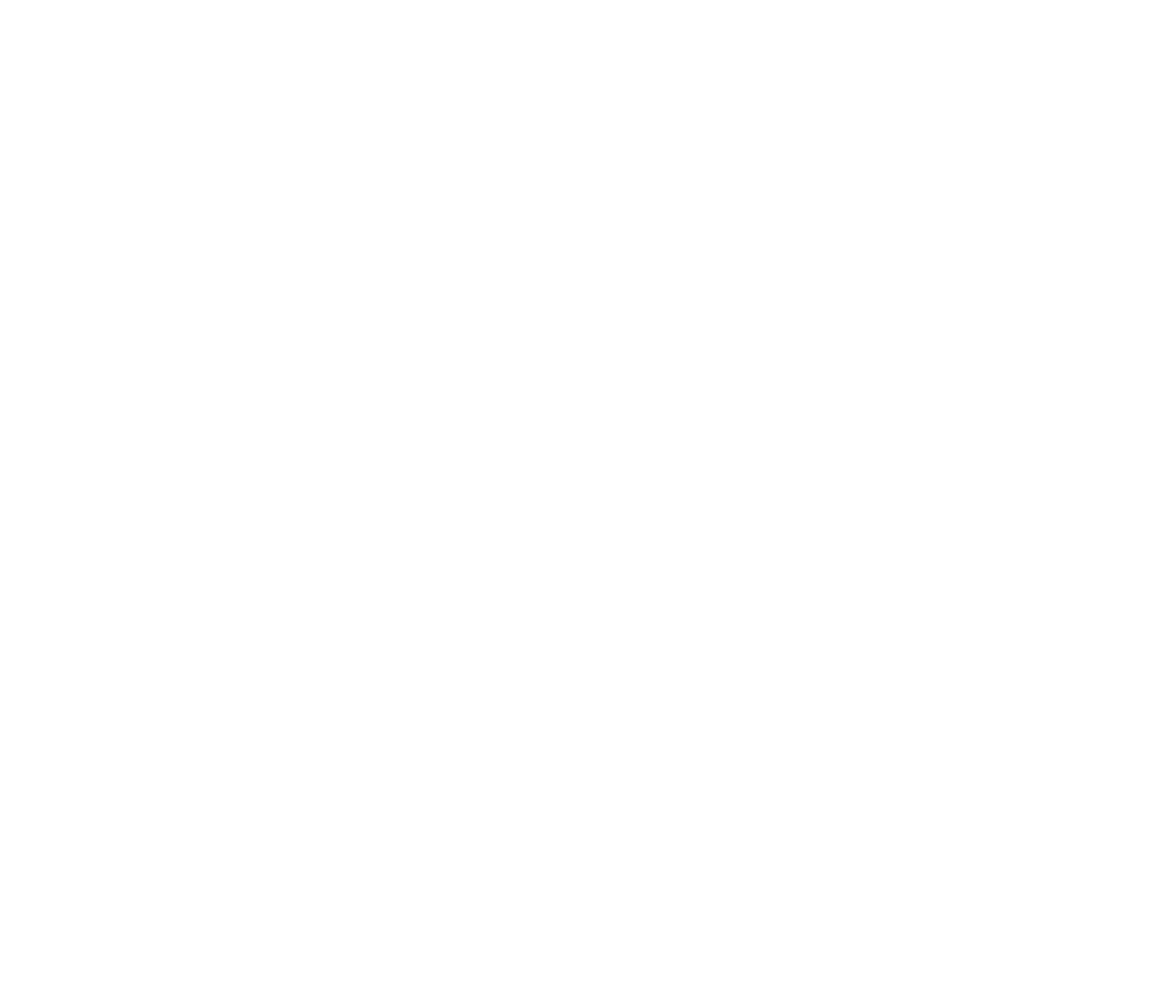
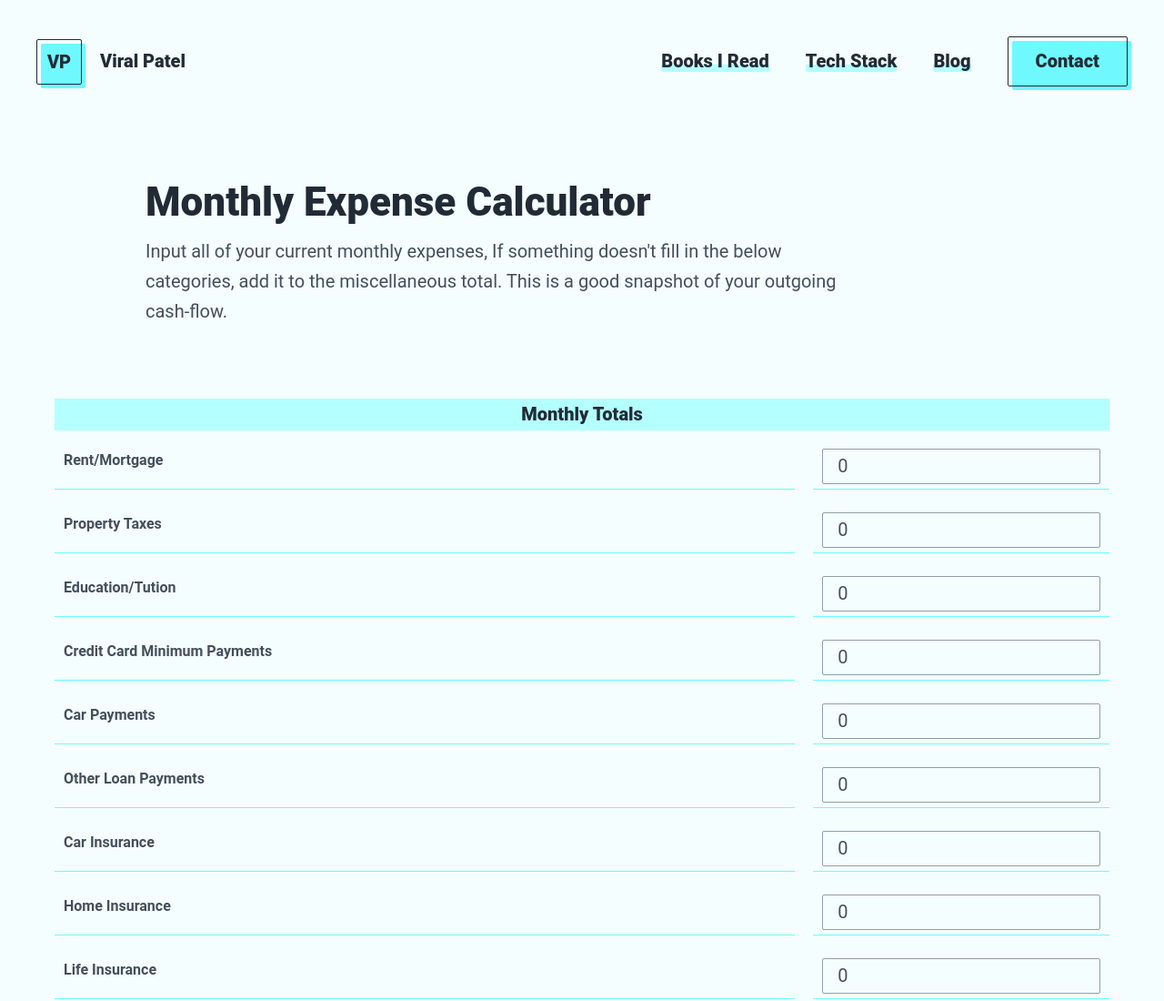
Before and after one commit to viral810/gatsby-viralpatel.blog, a Gatsby site: page /monthly-expense-calculator in a window 1280 px wide. Before the commit this address had no page. Shown: the top 1100 px of the page at 91% size. Before the commit the page ends 800 px from the top, so only its background shows below. Built offline with nearby package versions, Linux system fonts and the light colour scheme; Gatsby itself is replaced by a stand-in of ours.

Commit message:
Successfully add monthly expense calculator

```diff
--- a/gatsby-config.js
+++ b/gatsby-config.js
@@ -6,6 +6,7 @@
   },
   plugins: [
     `gatsby-plugin-react-helmet`,
+    `gatsby-plugin-styled-components`,
     {
       resolve: `gatsby-source-filesystem`,
       options: {
--- a/package.json
+++ b/package.json
@@ -5,19 +5,22 @@
   "version": "0.1.0",
   "author": "Kyle Mathews <mathews.kyle@gmail.com>",
   "dependencies": {
+    "babel-plugin-styled-components": "^1.10.0",
     "gatsby": "^2.1.18",
     "gatsby-image": "^2.0.30",
     "gatsby-plugin-manifest": "^2.0.19",
     "gatsby-plugin-offline": "^2.0.24",
     "gatsby-plugin-react-helmet": "^3.0.7",
     "gatsby-plugin-sharp": "^2.0.22",
+    "gatsby-plugin-styled-components": "^3.0.6",
     "gatsby-source-filesystem": "^2.0.23",
     "gatsby-transformer-remark": "^2.3.0",
     "gatsby-transformer-sharp": "^2.1.14",
     "prop-types": "^15.7.2",
     "react": "^16.8.3",
     "react-dom": "^16.8.3",
-    "react-helmet": "^5.2.0"
+    "react-helmet": "^5.2.0",
+    "styled-components": "^4.1.3"
   },
   "devDependencies": {
     "husky": "^1.3.1",
--- a/src/components/layout.js
+++ b/src/components/layout.js
@@ -21,9 +21,14 @@
       <>
         <Header siteTitle={data.site.siteMetadata.title} />
         <main id="main-content">
-      <div className="l-container l-container--rel">{children}</div>
-    </main>
-          <Footer />
+          <div className="l-container l-container--rel">{children}</div>
+        </main>
+        <div id="amzn-assoc-ad-83f1be74-3746-4844-9035-abbea5ae82a5" />
+        <script
+          async
+          src="//z-na.amazon-adsystem.com/widgets/onejs?MarketPlace=US&adInstanceId=83f1be74-3746-4844-9035-abbea5ae82a5"
+        />
+        <Footer />
       </>
     )}
   />
--- /dev/null
+++ b/src/pages/monthly-expense-calculator.js
@@ -0,0 +1,176 @@
+import React, { Fragment, useState } from "react"
+import styled from "styled-components"
+
+import Layout from "../components/layout"
+import SEO from "../components/seo"
+
+const StyledTable = styled.div`
+  margin-bototm: 30px;
+
+  .type {
+    font-size: 1rem;
+    font-weight: 700;
+
+    &.last {
+      text-align: right;
+      text-transform: uppercase;
+    }
+  }
+
+  h3 {
+    display: inline-block;
+    width: 100%;
+    text-align: center;
+    padding: 5px;
+    margin-bottom: 15px;
+    background-color: var(--secondary);
+  }
+
+  .grid__table {
+    display: -ms-grid;
+    display: grid;
+    grid-gap: 1.25rem 1.25rem;
+    -ms-grid-template-columns: 5fr 2fr;
+    grid-template-columns: 5fr 2fr;
+
+    input {
+      padding: 0.125rem 1rem;
+    }
+
+    span {
+      padding: 5px 10px;
+      border-bottom: 1px solid var(--primary);
+
+      &:last-child,
+      &:nth-last-child(2) {
+        background: var(--secondary);
+      }
+    }
+  }
+`
+
+const Fields = [
+  "Rent/Mortgage",
+  "Property Taxes",
+  "Education/Tution",
+  "Credit Card Minimum Payments",
+  "Car Payments",
+  "Other Loan Payments",
+  "Car Insurance",
+  "Home Insurance",
+  "Life Insurance",
+  "Health/Dental Insurance",
+  "Telephone",
+  "Cable/TV",
+  "Heating/Electricity",
+  "Water",
+  "Gasoline",
+  "Eating out",
+  "Subscriptions(Online and Offline)",
+  "Memberships",
+  "Miscellaneous",
+]
+
+const IndexPage = () => {
+  const [cost, setCost] = useState(0)
+
+  const onCostChange = () => {
+    const inputs = document.getElementsByClassName("control")
+    let totalCost = 0
+    for (let input of inputs) {
+      totalCost = totalCost + parseFloat(input.value)
+    }
+    setCost(totalCost)
+  }
+
+  return (
+    <Layout>
+      <SEO
+        title="Monthly Expense Calculator | Viral Patel | Software Developer | Toronto"
+        description="Viral Patel, Software Developer, a tech blogger working in Toronto, ON Canada. Follow Viral on Instagram and other social media on @thedecodedcoder"
+        keywords={[
+          `developer`,
+          `toronto`,
+          `viral patel`,
+          `patel`,
+          `website`,
+          `finance`,
+          `personal finance`,
+          "expense calculator",
+          `monthly expense`,
+        ]}
+      />
+      <header className="m-masthead l-spacing-bottom-1 m-masthead--offset">
+        <div className="m-masthead__content">
+          <h1 className="a-type-md m-masthead__heading">
+            Monthly Expense Calculator
+          </h1>
+
+          <div className="m-masthead__description">
+            <p className="a-type-xxs">
+              Input all of your current monthly expenses, If something doesn't
+              fill in the below categories, add it to the miscellaneous total.
+              This is a good snapshot of your outgoing cash-flow.
+            </p>
+          </div>
+        </div>
+      </header>
+      <StyledTable>
+        <h3 className="o-work-detail-item__content-child-heading a-type-xxs">
+          Monthly Totals
+        </h3>
+        <div className="grid__table">
+          {Fields.map((field, index) => (
+            <Fragment key={index}>
+              <span className="type">{field}</span>
+              <span>
+                <input
+                  className="a-input__input control"
+                  type="number"
+                  min={0}
+                  defaultValue={0}
+                  onChange={() => onCostChange()}
+                />
+              </span>
+            </Fragment>
+          ))}
+          <span className="type last">Total spent for month</span>
+          <span>
+            <input
+              className="a-input__input"
+              type="text"
+              value={`$${cost}`}
+              readOnly
+              disabled
+            />
+          </span>
+          <span className="type last">Dreamline Buffer</span>
+          <span>
+            <input
+              className="a-input__input"
+              type="text"
+              disabled
+              value={`$${cost * 1.3}`}
+              readOnly
+            />
+          </span>
+        </div>
+      </StyledTable>
+      <br />
+      <br />
+      <span>
+        Inspired from the book{" "}
+        <a
+          className="a-link"
+          href="https://amzn.to/2F0R4WI"
+          rel="noopener noreferrer"
+          target="_blank"
+        >
+          The 4-Hour Workweek by Tim Ferriss{" "}
+        </a>{" "}
+      </span>
+    </Layout>
+  )
+}
+
+export default IndexPage
```
Also changed, not shown: src/pages/monthly-calculator.js (deleted, +0 -41 lines), 1 other file.
